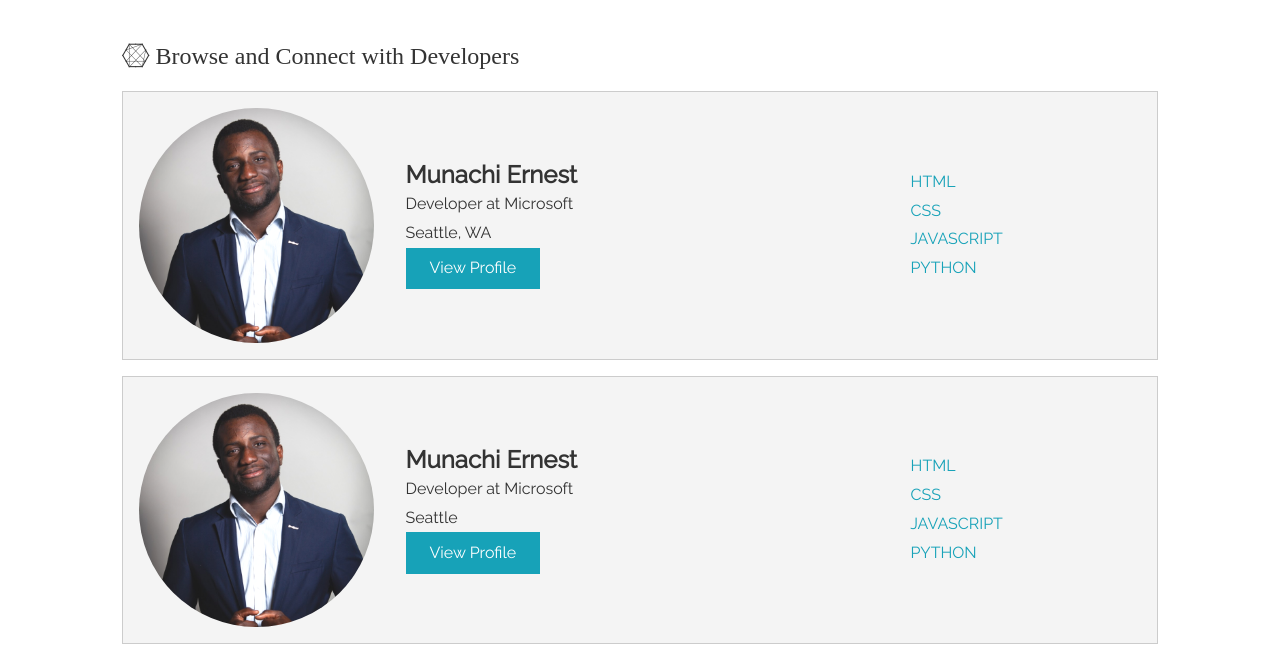
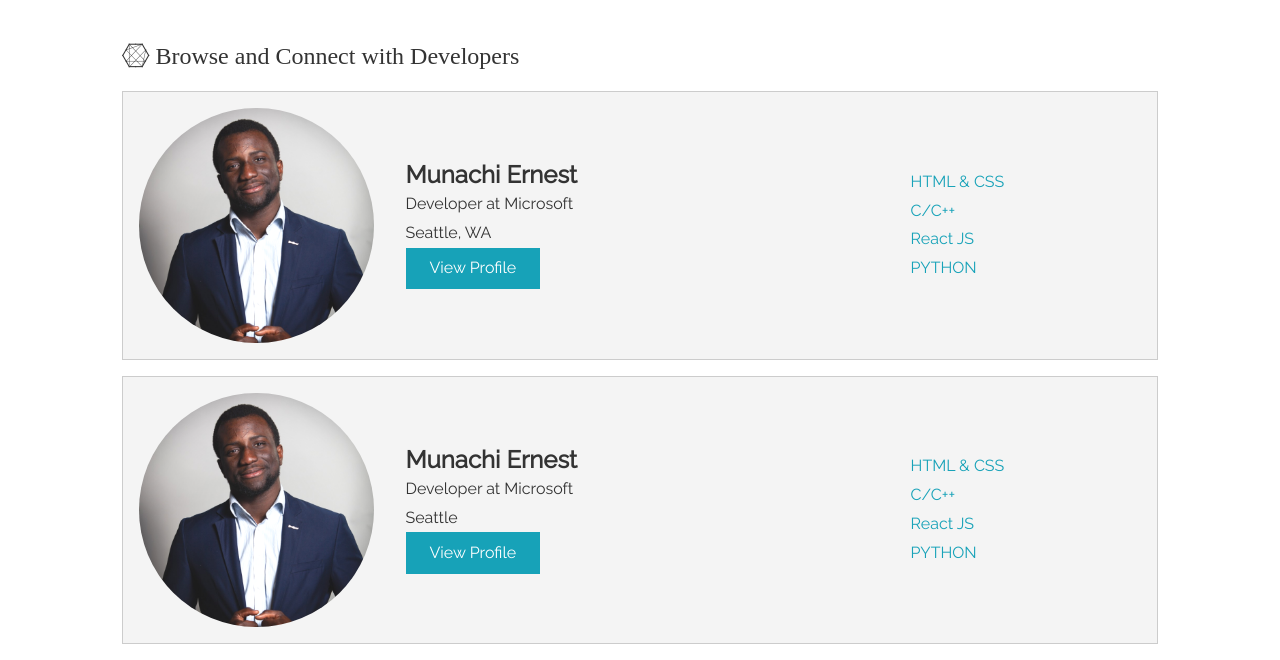
Before and after one commit to Munasco/Developer_Network, a plain HTML site: page profiles.html in a window 1280 px wide. Shown: the part 184-844 px from the top of the page. Drawn offline with Linux system fonts and the light colour scheme.

Commit message:
Committing version 1.0.2

```diff
--- a/profiles.html
+++ b/profiles.html
@@ -50,15 +50,15 @@
         <ul>
           <li class="text-primary">
             <i class="fa fa-checked"></i>
-            HTML
+            HTML & CSS
           </li>
           <li class="text-primary">
             <i class="fa fa-checked"></i>
-            CSS
+            C/C++
           </li>
           <li class="text-primary">
             <i class="fa fa-checked"></i>
-            JAVASCRIPT
+            React JS
           </li>
           <li class="text-primary">
             <i class="fa fa-checked"></i>
@@ -79,15 +79,15 @@
         <ul>
           <li class="text-primary">
             <i class="fa fa-checked"></i>
-            HTML
+            HTML & CSS
           </li>
           <li class="text-primary">
             <i class="fa fa-checked"></i>
-            CSS
+            C/C++
           </li>
           <li class="text-primary">
             <i class="fa fa-checked"></i>
-            JAVASCRIPT
+            React JS
           </li>
           <li class="text-primary">
             <i class="fa fa-checked"></i>
```
Also changed, not shown: profile.html (+4 -4 lines).
